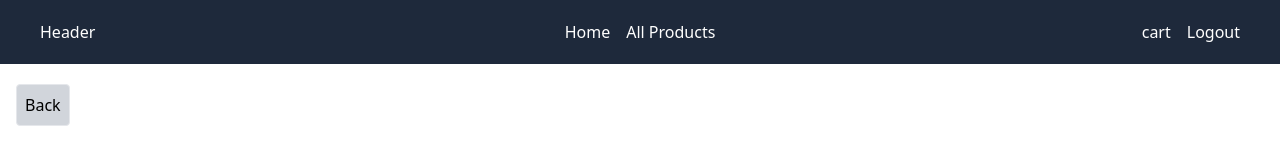
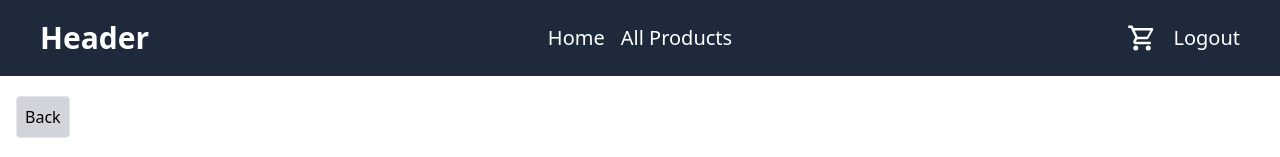
Before and after one commit to prad-alpukat/E-commerce, a React (Vite) app: page /products/1 in a window 1280 px wide. Shown: the top 157 px of the page. Built offline with nearby package versions, Linux system fonts and the light colour scheme; no server answers.

Commit message:
merubah icon cart

```diff
--- a/src/components/Header.jsx
+++ b/src/components/Header.jsx
@@ -4,15 +4,27 @@ import { Link } from "react-router-dom";
 export default function Header() {
   return (
     <div className="relative top-0  grid grid-cols-3 justify-between items-center py-5 bg-slate-800 px-10 text-white">
-      <h1>Header</h1>
+      <h1 className="text-3xl font-bold">Header</h1>
 
-      <div className="flex justify-center gap-4">
+      <div className="flex justify-center gap-4 items-center text-xl">
         <Link to="/">Home</Link>
         <Link to="/products">All Products</Link>
       </div>
 
-      <div className="flex justify-end gap-4">
-        <Link to="/cart">cart</Link>
+      <div className="flex justify-end gap-4 items-center text-xl">
+        <Link to="/cart">
+          <svg
+            xmlns="http://www.w3.org/2000/svg"
+            width="1.5em"
+            height="1.5em"
+            viewBox="0 0 24 24"
+          >
+            <path
+              fill="currentColor"
+              d="M17 18a2 2 0 0 1 2 2a2 2 0 0 1-2 2a2 2 0 0 1-2-2c0-1.11.89-2 2-2M1 2h3.27l.94 2H20a1 1 0 0 1 1 1c0 .17-.05.34-.12.5l-3.58 6.47c-.34.61-1 1.03-1.75 1.03H8.1l-.9 1.63l-.03.12a.25.25 0 0 0 .25.25H19v2H7a2 2 0 0 1-2-2c0-.35.09-.68.24-.96l1.36-2.45L3 4H1zm6 16a2 2 0 0 1 2 2a2 2 0 0 1-2 2a2 2 0 0 1-2-2c0-1.11.89-2 2-2m9-7l2.78-5H6.14l2.36 5z"
+            />
+          </svg>
+        </Link>
         <button>Logout</button>
       </div>
     </div>
```
